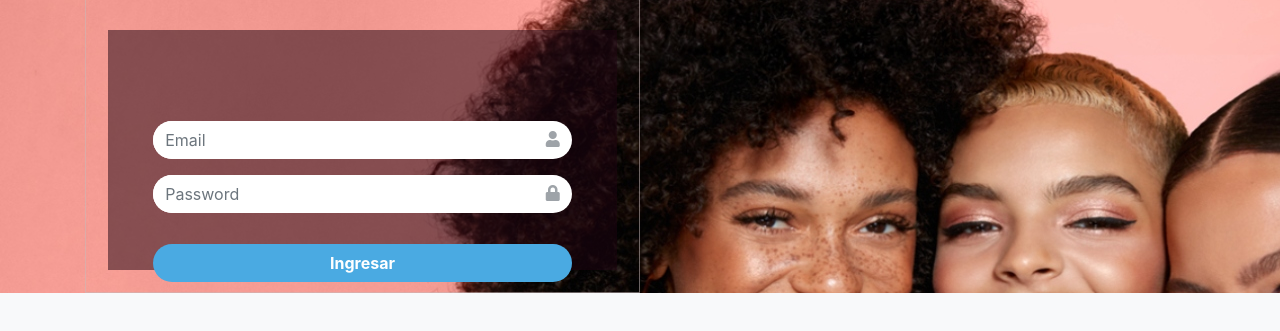
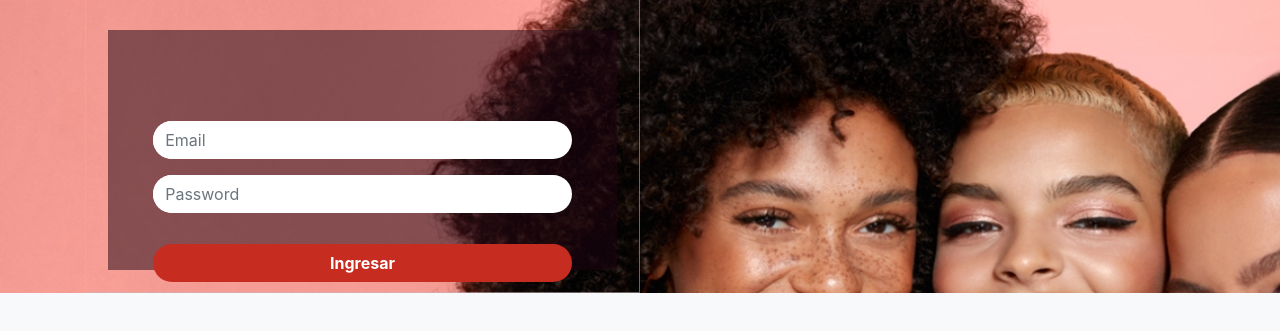
Before and after one commit to nayruthCalla/hackatone, a React app: page / in a window 1280 px wide. In both pictures the pointer is over the button "Ingresar". Shown: the part 73-404 px from the top of the page. Built offline with nearby package versions, Linux system fonts and the light colour scheme.

Commit message:
login-icon

```diff
--- a/src/components/Login/Form.js
+++ b/src/components/Login/Form.js
@@ -36,7 +36,6 @@ const Form = ({ logprop }) => {
         label='Email'
         update={(e) => setEmail(e.target.value)}
         placeholder='Email'
-        icon='fas fa-user'
         classValue='emailValue form-control border-none radius-50'
         visibility="input-group-append border-none radius-50" />
       <Inputs
@@ -46,7 +45,6 @@ const Form = ({ logprop }) => {
         label='Password'
         update={(e) => setPassword(e.target.value)}
         placeholder='Password'
-        icon='fas fa-lock'
         classValue='passwordValue form-control border-none radius-50'
         visibility="input-group-append border-none radius-50"
       />
--- a/src/css/App.css
+++ b/src/css/App.css
@@ -194,7 +194,7 @@
 }
 
 .btn-color:hover {
-  background-color: #4aaae2;
+  background-color: #c72c21;
   color: white;
 }
 
```
